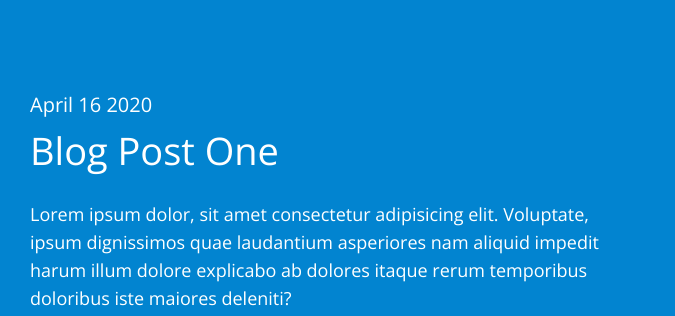
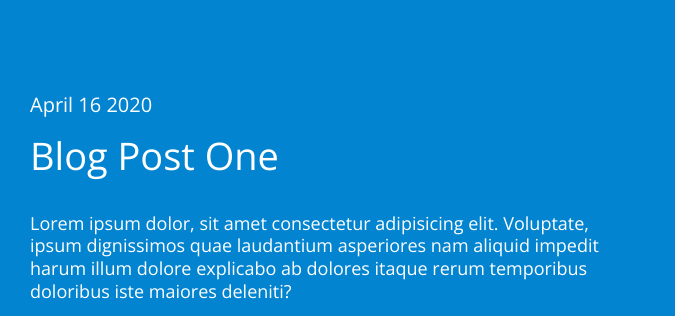
Before and after one commit to VictoriaYotka/fson-72-it-geniuses, a plain HTML site: page index.html in a window 1280 px wide. Shown: the part 2326-2642 px from the top of the page, 0-675 px from the left. Drawn offline with nearby package versions, Linux system fonts and the light colour scheme.

Commit message:
add corection in posts section

```diff
--- a/css/styles.css
+++ b/css/styles.css
@@ -325,14 +325,14 @@ address {
 .posts-title{
   font-weight: 300;
   font-size: 38px;
-  line-height: 48px;
+  line-height: 1.56;
   color: #FFFFFF;
   margin-bottom: 26px;
 
 }
 .posts-description{
   font-size: 18px;
-  line-height: 28px;
+  line-height: 1.26;
   color: #FFFFFF;
   margin-bottom: 17px;
 }
```
